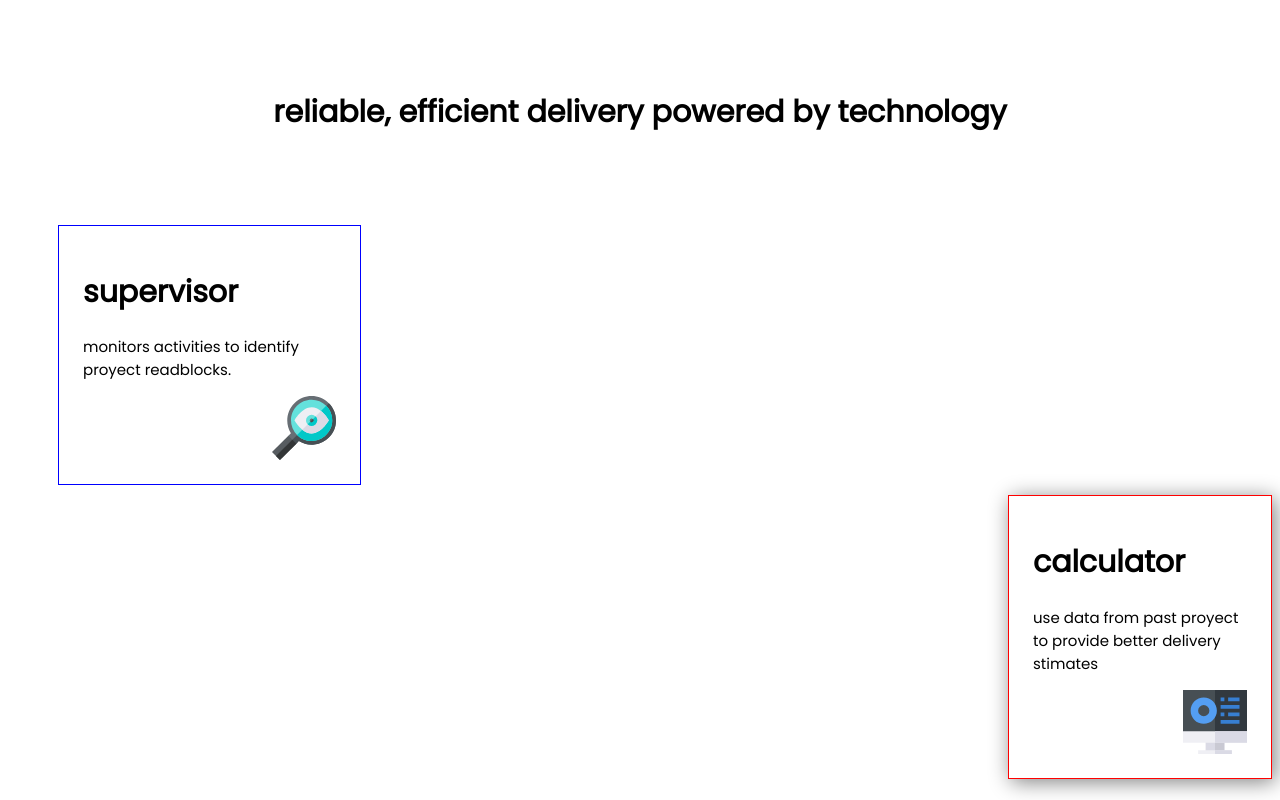
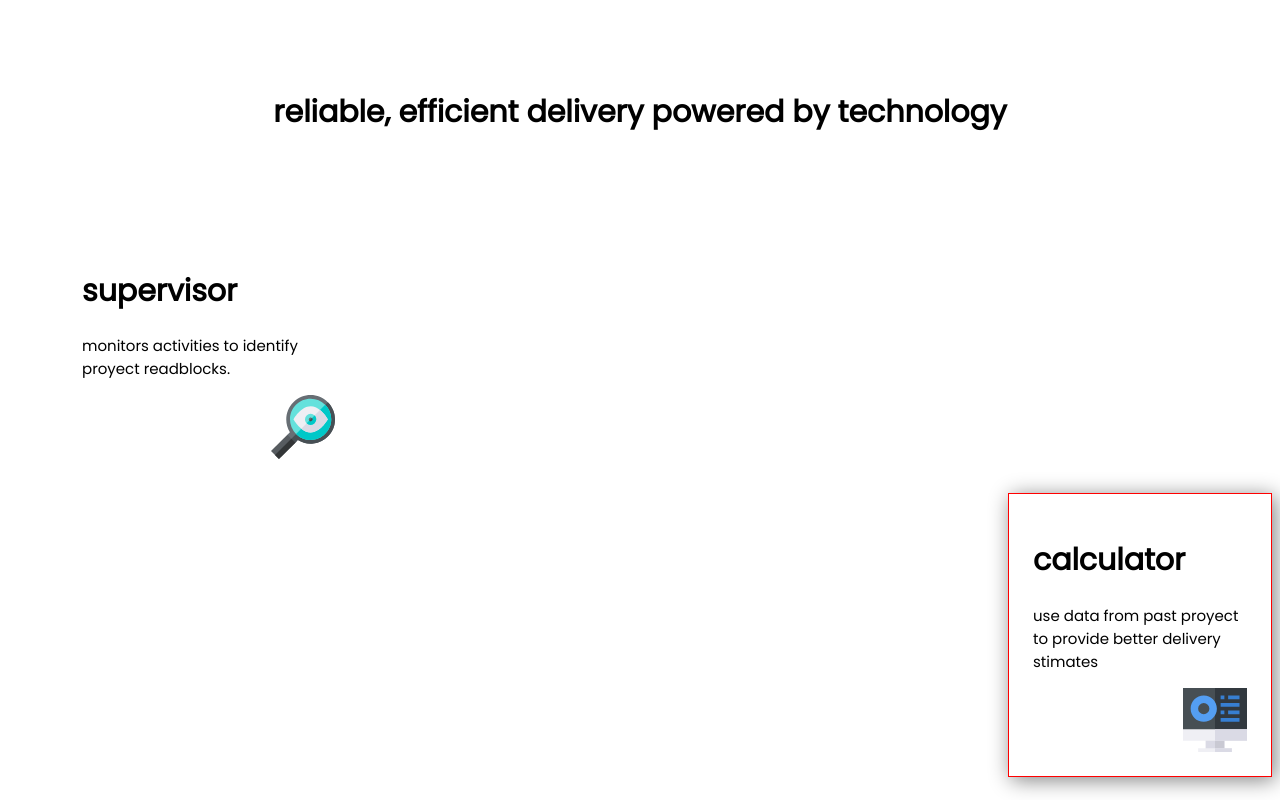
Before and after one commit to nicolas290/card-fronted, a plain HTML site: page index.html in a window 1280 px wide. Drawn offline with Linux system fonts and the light colour scheme.

Commit message:
avance html y css

```diff
--- a/css/style.css
+++ b/css/style.css
@@ -14,14 +14,14 @@ font-family: 'Poppins', sans-serif;
 margin: 30 px;
 }
 .caja{
-border: 1px solid blue;
+
 margin: 10px;
 padding: 24px;
 margin-left: 50px;
 height: 50;
 width: 20%;
-box-shadow: 3px 3px 20 px grey;
-border-radius: 0px;
+box-shadow: 3px 3px 20 px rgb(14, 13, 13);
+border-radius: 5px;
 }
 
 .logo{
@@ -44,3 +44,7 @@ height: 100%;
 display: flex;
 justify-content: flex-end;
 }
+.caja3{
+border: 1 px solid blue;
+margin 0%;
+}
```
